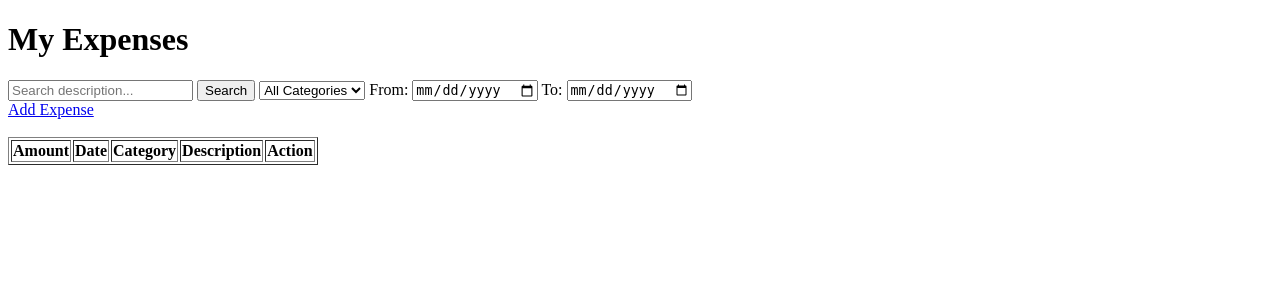
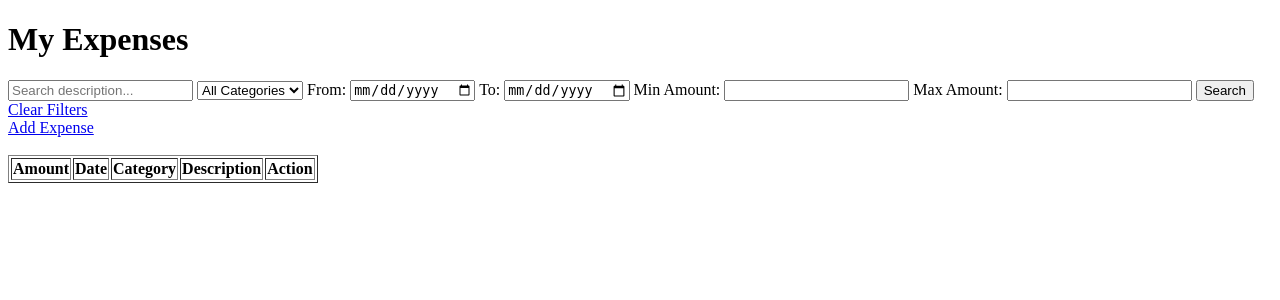
Before and after one commit to ManasaProdduturi/expense-tracker, a Flask app: page /expenses in a window 1280 px wide. Shown: the top 300 px of the page. Run offline with Flask 3, Linux system fonts and the light colour scheme; the visitor is signed in with stand-in values (Sample User, id 1); data comes from the database, SQL or seed files in the repository; data that the repository does not hold is empty.

Commit message:
added few more filters

```diff
--- a/app.py
+++ b/app.py
@@ -77,6 +77,8 @@ def expenses():
     category = request.args.get("category", "")
     date_from = request.args.get("date_from", "")
     date_to = request.args.get("date_to", "")
+    min_amount = request.args.get("min_amount", "")
+    max_amount = request.args.get("max_amount", "")
 
     connection = get_db_connection()
 
@@ -93,6 +95,8 @@ def expenses():
       AND (? = '' OR expenses.category_id = ?)
       AND (? = '' OR expenses.date >= ?)
       AND (? = '' OR expenses.date <= ?)
+      AND (? = '' OR expenses.amount >= ?)
+      AND (? = '' OR expenses.amount <= ?)
     ORDER BY expenses.date DESC
     """,
     (
@@ -103,7 +107,11 @@ def expenses():
         date_from,
         date_from,
         date_to,
-        date_to
+        date_to,
+        min_amount,
+        min_amount,
+        max_amount,
+        max_amount
     )
     ).fetchall()
 
@@ -120,8 +128,10 @@ def expenses():
     categories=categories,
     selected_category=category,
     date_from=date_from,
-    date_to=date_to
-)
+    date_to=date_to,
+    min_amount=min_amount,
+    max_amount=max_amount
+    )
 
 
 @app.route("/expenses/<int:expense_id>/edit", methods=["GET", "POST"])
@@ -312,5 +322,15 @@ def categories():
     )
 
 
+@app.route("/dashboard")
+def dashboard():
+    redirect_response = login_required()
+
+    if redirect_response:
+        return redirect_response
+
+    return render_template("dashboard.html")
+
+
 if __name__ == "__main__":
     app.run(debug=True)
--- a/templates/expenses.html
+++ b/templates/expenses.html
@@ -9,6 +9,7 @@
 
     <form method="GET" action="{{ url_for('expenses') }}">
 
+    <!-- Search -->
     <input
         type="text"
         name="search"
@@ -16,8 +17,7 @@
         value="{{ search }}"
     >
 
-    <button type="submit">Search</button>
-
+    <!-- Category -->
     <select name="category">
         <option value="">All Categories</option>
 
@@ -25,7 +25,7 @@
             <option
                 value="{{ category['id'] }}"
                 {% if category['id']|string == selected_category %}
-                selected
+                    selected
                 {% endif %}
             >
                 {{ category['name'] }}
@@ -33,11 +33,35 @@
         {% endfor %}
     </select>
 
+    <!-- Dates -->
     <label>From:</label>
     <input type="date" name="date_from" value="{{ date_from }}">
 
     <label>To:</label>
     <input type="date" name="date_to" value="{{ date_to }}">
+
+    <!-- Amounts -->
+    <label>Min Amount:</label>
+    <input
+        type="number"
+        name="min_amount"
+        step="0.01"
+        min="0"
+        value="{{ min_amount }}"
+    >
+
+    <label>Max Amount:</label>
+    <input
+        type="number"
+        name="max_amount"
+        step="0.01"
+        min="0"
+        value="{{ max_amount }}"
+    >
+
+    <button type="submit">Search</button>
+
+    <a href="{{ url_for('expenses') }}">Clear Filters</a>
 
     </form>
 
```
